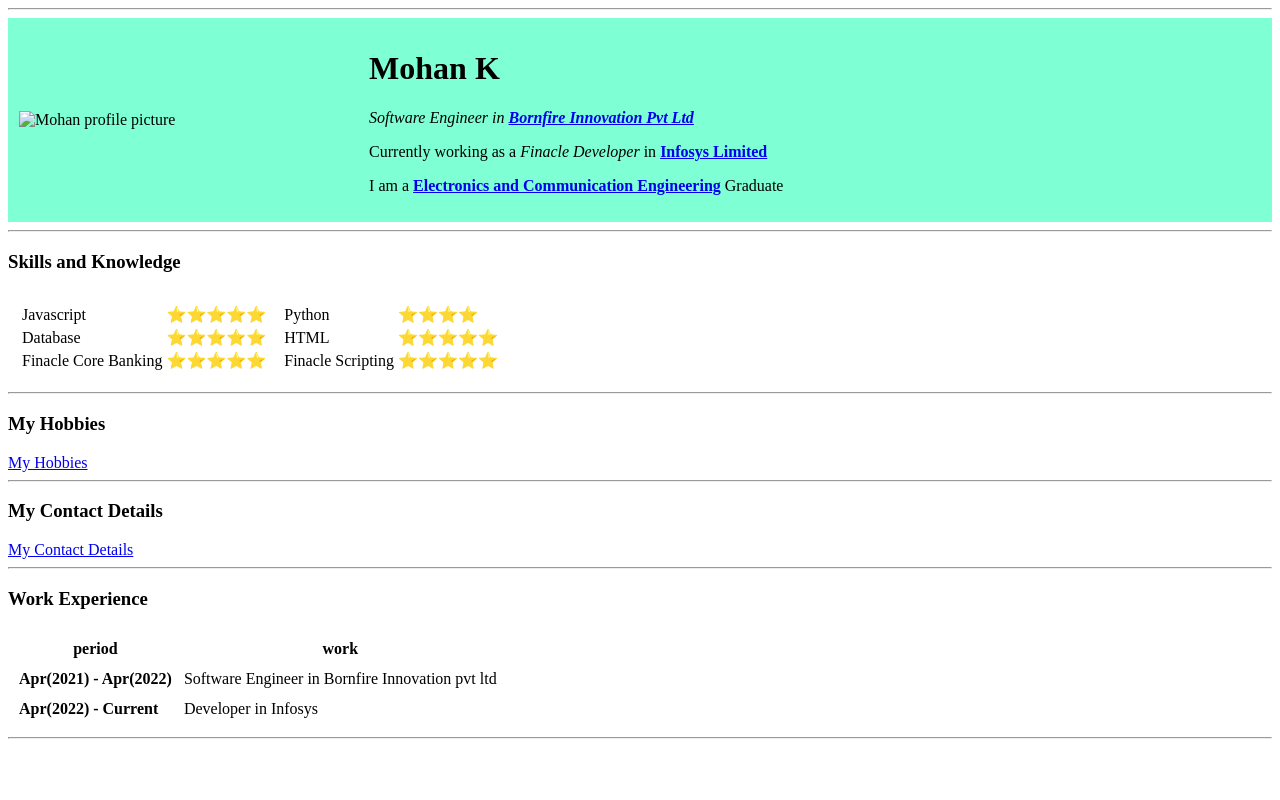
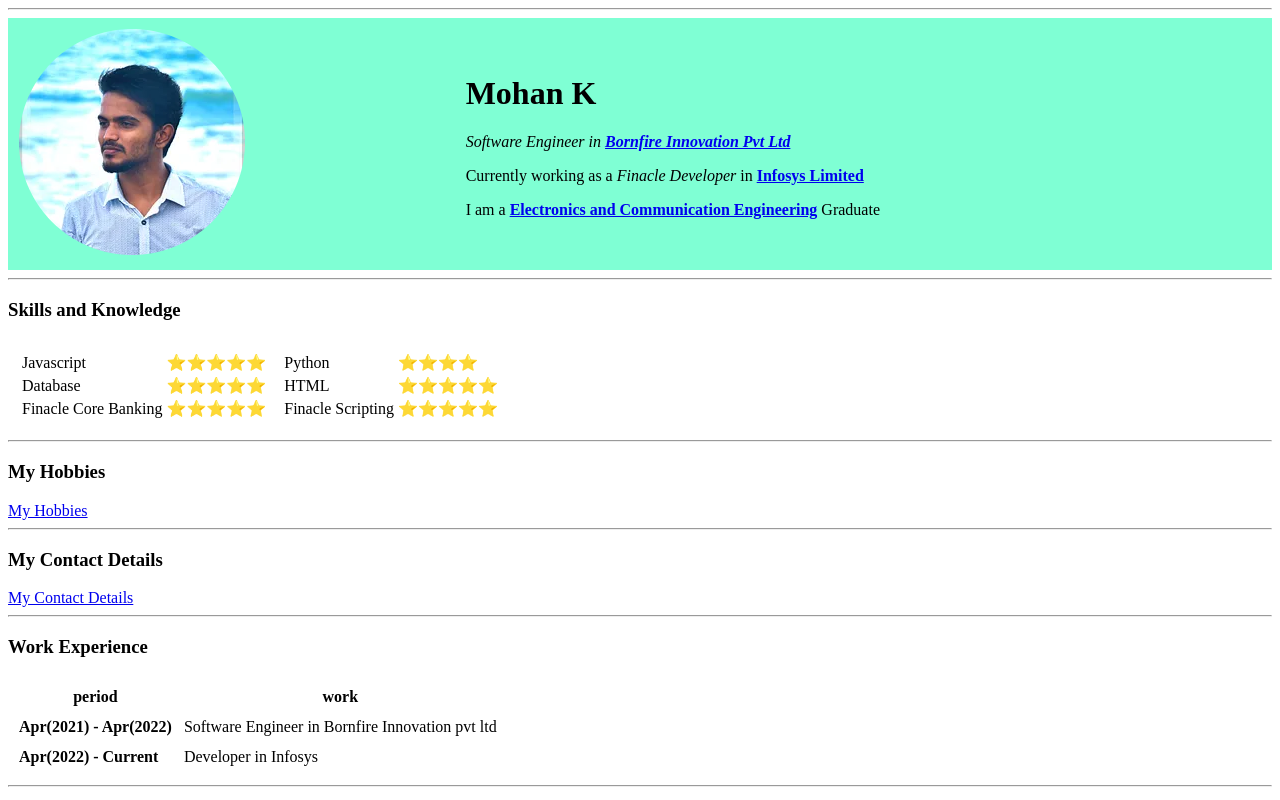
Before and after one commit to Mohan3084/My-CV, a plain HTML site: page index.html in a window 1280 px wide. Drawn offline with Linux system fonts and the light colour scheme.

Commit message:
Update index.html

```diff
--- a/index.html
+++ b/index.html
@@ -10,7 +10,7 @@
   <hr>
   <table cellspacing="10" style="background-color:Aquamarine" width=100%>
     <tr>
-      <td><img src="images/Mohan2.png" alt="Mohan profile picture"></td>
+      <td><img src="Mohan2.png" alt="Mohan profile picture"></td>
       <td><h1>Mohan K</h1>
       <p><em>Software Engineer in <strong><a href="https://www.bornfire.in/">Bornfire Innovation Pvt Ltd</a></strong></em></p>
       <p>Currently working as a <em>Finacle Developer</em> in <strong><a href="https://www.infosys.com/">Infosys Limited</a></strong></p>
```
